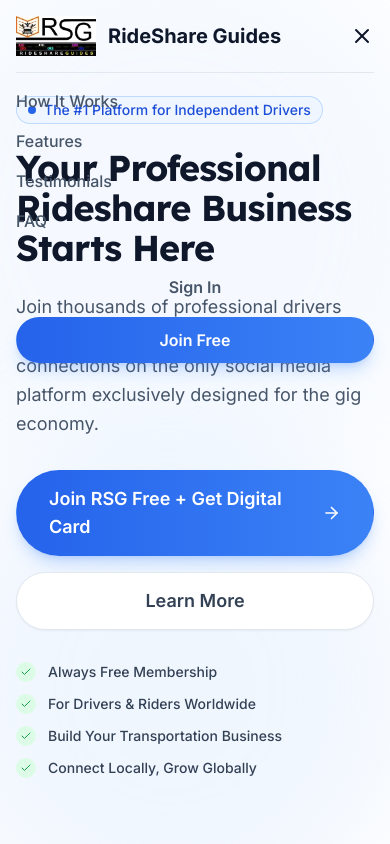
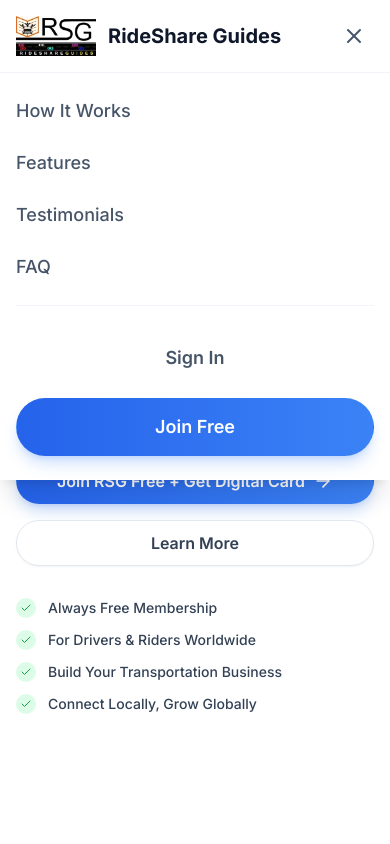
Before and after one commit to shakiltousif/rsg-landing, a Next.js app: page / in a window 390 px wide. Both pictures are taken after a click on the button 362 px from the left and 36 px from the top of the page. Shown: the top 844 px of the page. Built offline with nearby package versions, Linux system fonts and the light colour scheme.

Commit message:
Update Header and HeroSection components for improved mobile responsiveness and styling; adjust button sizes and hover effects, and hide background blobs on mobile for a cleaner look.

```diff
--- a/components/sections/Header.tsx
+++ b/components/sections/Header.tsx
@@ -31,7 +31,7 @@
     <header
       className={cn(
         'fixed top-0 left-0 right-0 z-50 transition-all duration-300',
-        isScrolled
+        isScrolled || isMobileMenuOpen
           ? 'bg-white/95 backdrop-blur-md shadow-md'
           : 'bg-transparent'
       )}
@@ -59,7 +59,7 @@
               <a
                 key={link.href}
                 href={link.href}
-                className="text-sm font-medium text-neutral-600 transition-colors hover:text-sky-600"
+                className="text-sm font-medium text-neutral-600 transition-colors hover:text-primary-600"
               >
                 {link.label}
               </a>
@@ -79,36 +79,37 @@
           {/* Mobile Menu Button */}
           <button
             onClick={() => setIsMobileMenuOpen(!isMobileMenuOpen)}
-            className="flex md:hidden"
+            className="flex p-2 text-neutral-600 transition-colors hover:bg-neutral-100 rounded-lg md:hidden"
             aria-label="Toggle menu"
           >
             {isMobileMenuOpen ? (
-              <X className="h-6 w-6 text-neutral-900" />
+              <X className="h-6 w-6" />
             ) : (
-              <Menu className="h-6 w-6 text-neutral-900" />
+              <Menu className="h-6 w-6" />
             )}
           </button>
         </div>
 
         {/* Mobile Menu */}
         {isMobileMenuOpen && (
-          <div className="border-t border-neutral-200 py-4 md:hidden">
-            <nav className="flex flex-col gap-4">
+          <div className="absolute left-0 right-0 top-full border-t border-neutral-100 bg-white px-4 py-6 shadow-xl md:hidden">
+            <nav className="flex flex-col gap-6">
               {navLinks.map((link) => (
                 <a
                   key={link.href}
                   href={link.href}
                   onClick={() => setIsMobileMenuOpen(false)}
-                  className="text-base font-medium text-neutral-600 transition-colors hover:text-sky-600"
+                  className="text-lg font-medium text-neutral-600 transition-colors hover:text-primary-600"
                 >
                   {link.label}
                 </a>
               ))}
-              <div className="mt-4 flex flex-col gap-2">
-                <Button variant="ghost" size="md" href="#signup" fullWidth>
+              <hr className="border-neutral-100" />
+              <div className="flex flex-col gap-3">
+                <Button variant="ghost" size="lg" href="#signup" fullWidth onClick={() => setIsMobileMenuOpen(false)}>
                   Sign In
                 </Button>
-                <Button variant="primary" size="md" href="#signup" fullWidth>
+                <Button variant="primary" size="lg" href="#signup" fullWidth onClick={() => setIsMobileMenuOpen(false)}>
                   Join Free
                 </Button>
               </div>
--- a/components/sections/HeroSection.tsx
+++ b/components/sections/HeroSection.tsx
@@ -8,10 +8,10 @@
 
 export function HeroSection() {
   return (
-    <section className="relative overflow-hidden bg-white pt-24 pb-20 lg:pt-32 lg:pb-28">
-      {/* Background blobs */}
-      <div className="absolute top-0 right-0 -mr-20 -mt-20 h-[600px] w-[600px] rounded-full bg-primary-50 blur-3xl opacity-60 pointer-events-none" />
-      <div className="absolute bottom-0 left-0 -ml-20 -mb-20 h-[500px] w-[500px] rounded-full bg-primary-100 blur-3xl opacity-40 pointer-events-none" />
+    <section className="relative overflow-hidden bg-white pt-24 pb-16 lg:pt-32 lg:pb-28">
+      {/* Background blobs - Hidden on mobile to keep it clean */}
+      <div className="hidden lg:block absolute top-0 right-0 -mr-20 -mt-20 h-[600px] w-[600px] rounded-full bg-primary-50 blur-3xl opacity-60 pointer-events-none" />
+      <div className="hidden lg:block absolute bottom-0 left-0 -ml-20 -mb-20 h-[500px] w-[500px] rounded-full bg-primary-100 blur-3xl opacity-40 pointer-events-none" />
 
       <Container className="relative">
         <div className="grid items-center gap-12 lg:grid-cols-2 lg:gap-20">
@@ -22,7 +22,7 @@
                 <span className="flex h-2 w-2 rounded-full bg-primary-600" />
                 The #1 Platform for Independent Drivers
               </div>
-              <h1 className="text-4xl font-bold tracking-tight text-neutral-900 sm:text-5xl lg:text-6xl xl:text-7xl mb-6">
+              <h1 className="text-3xl font-bold tracking-tight text-neutral-900 sm:text-5xl lg:text-6xl xl:text-7xl mb-6">
                 {heroContent.headline}
               </h1>
             </FadeIn>
@@ -38,7 +38,8 @@
               <div className="flex flex-col gap-4 sm:flex-row mb-8">
                 <Button
                   variant="primary"
-                  size="lg"
+                  size="md"
+                  className="sm:text-lg sm:px-8 sm:py-3.5"
                   href={heroContent.primaryCTA.href}
                   icon={<ArrowRight className="h-5 w-5" />}
                   iconPosition="right"
@@ -47,7 +48,8 @@
                 </Button>
                 <Button
                   variant="secondary"
-                  size="lg"
+                  size="md"
+                  className="sm:text-lg sm:px-8 sm:py-3.5"
                   href={heroContent.secondaryCTA.href}
                 >
                   {heroContent.secondaryCTA.text}
```
